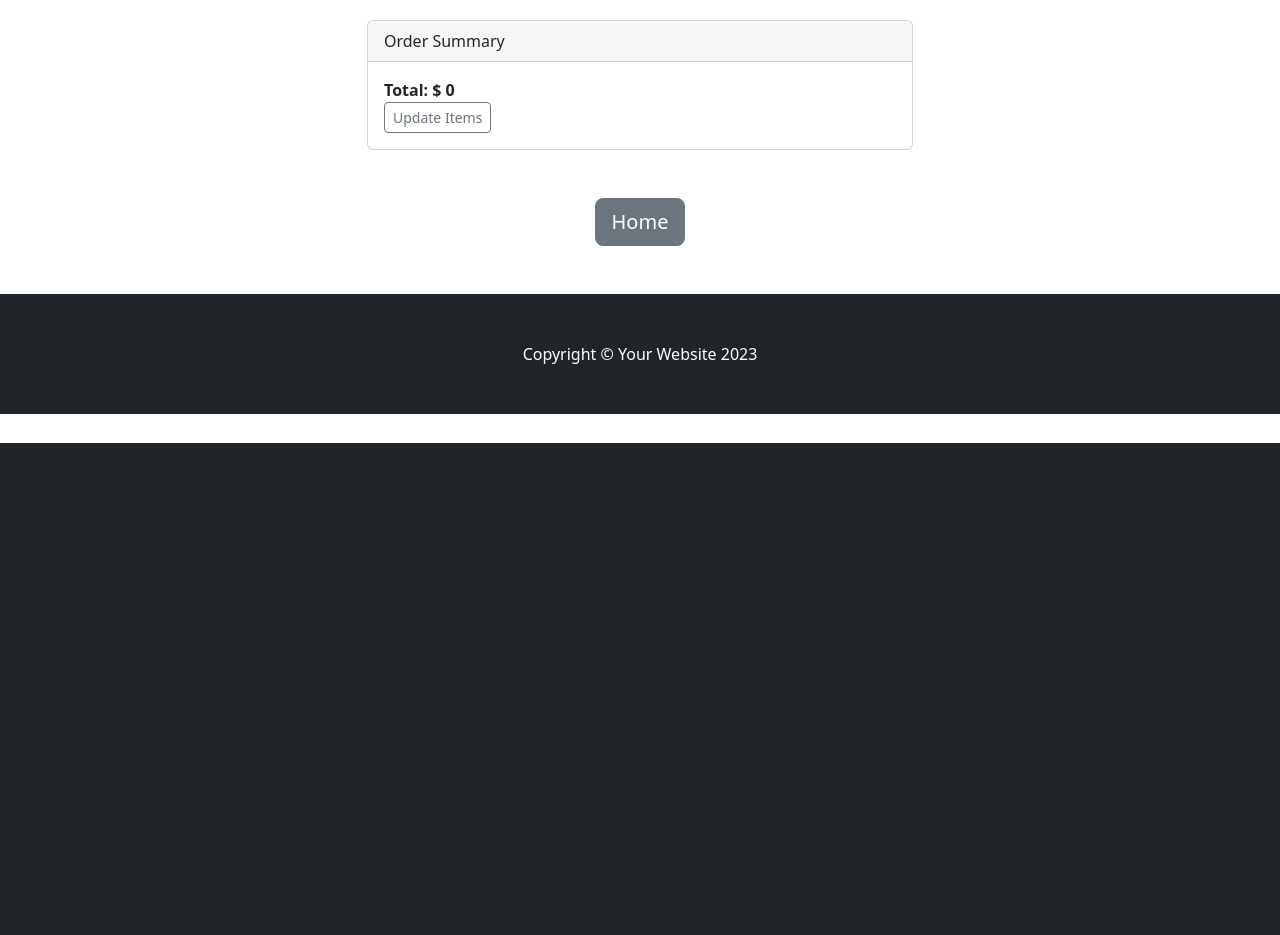
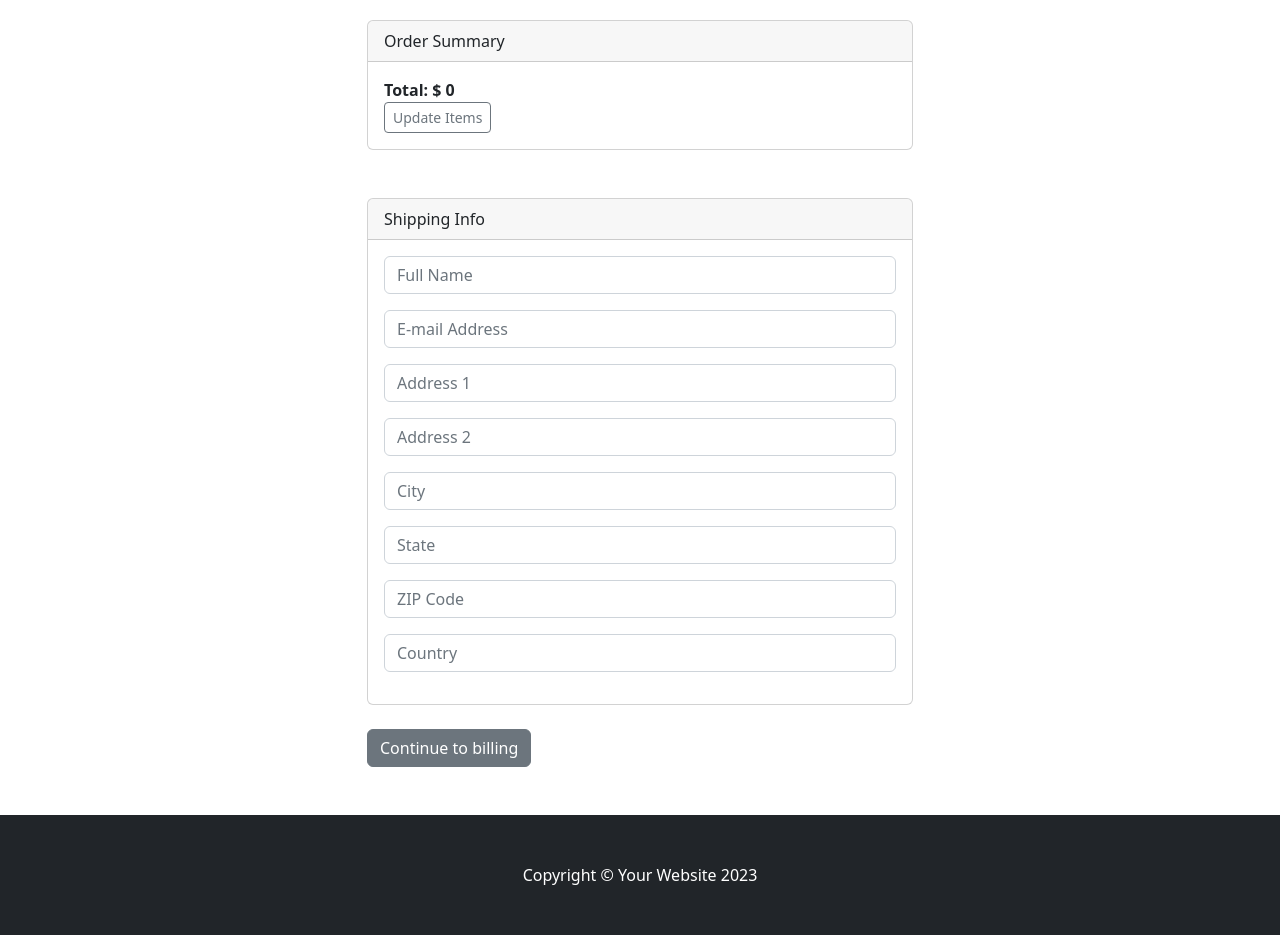
Before and after one commit to cesgomes/e_commerce, a Django app: page /payment/checkout/ in a window 1280 px wide. Shown: the part 357-1292 px from the top of the page. Before the commit the page ends 800 px from the top, so only its background shows below. Run offline with Django 4.2, Linux system fonts and the light colour scheme; some libraries are stand-ins or nearby versions.

Commit message:
Billing Address

```diff
--- a/payment/templates/payment/checkout.html
+++ b/payment/templates/payment/checkout.html
@@ -39,19 +39,23 @@
                     <strong>Total: $ {{totals}}</strong><br/>
                     <a href='{% url "cart_summary" %}' class='btn btn-sm btn-outline-secondary'>Update Items</a>
                 </div>
+            </div>
+            <br/><br/>
 
+            <div class="card">
+            <div class="card-header">
+                Shipping Info
             </div>
+            <div class="card-body">
+                {{shipping_form.as_p}}
+            </div>
+            </div>
+            <br/>
+            <a href="http://" class='btn btn-secondary'>Continue to billing</a>
         </div>
-    </div>
+        </div>
 </div>
-<br/><br/>
-<div class="container">
-    <div class="row justify-content-center">
-        <div class="col-auto">
-            <a href="{% url 'home' %}" class="btn btn-secondary btn-lg">Home</a>
-        </div>
-    </div>
-</div>
+
 <br/><br/>
 
 {% endblock %}
--- a/payment/views.py
+++ b/payment/views.py
@@ -1,5 +1,6 @@
 from django.shortcuts import render
 from cart.cart import Cart
+from .forms import ShippingForm, ShippingAddress
 
 def payment_success(request):
     """
@@ -19,6 +20,15 @@ def checkout(request):
     cart_products = cart.get_prods
     quantities = cart.get_quants
     totals = cart.cart_total()
+
+    if request.user.is_authenticated:
+        #Checkout as user
+        shipping_user = ShippingAddress.objects.get(user__id=request.user.id)
+        shipping_form = ShippingForm(request.POST or None, instance=shipping_user)
+    else:
+        #Checkout as guest
+        shipping_form = ShippingForm(request.POST or None)
     return render(request, "payment/checkout.html", {"cart_products": cart_products,
-                                                 "quantities": quantities,
-                                                 "totals": totals})
+                                                    "quantities": quantities,
+                                                    "shipping_form": shipping_form,
+                                                    "totals": totals})
```
